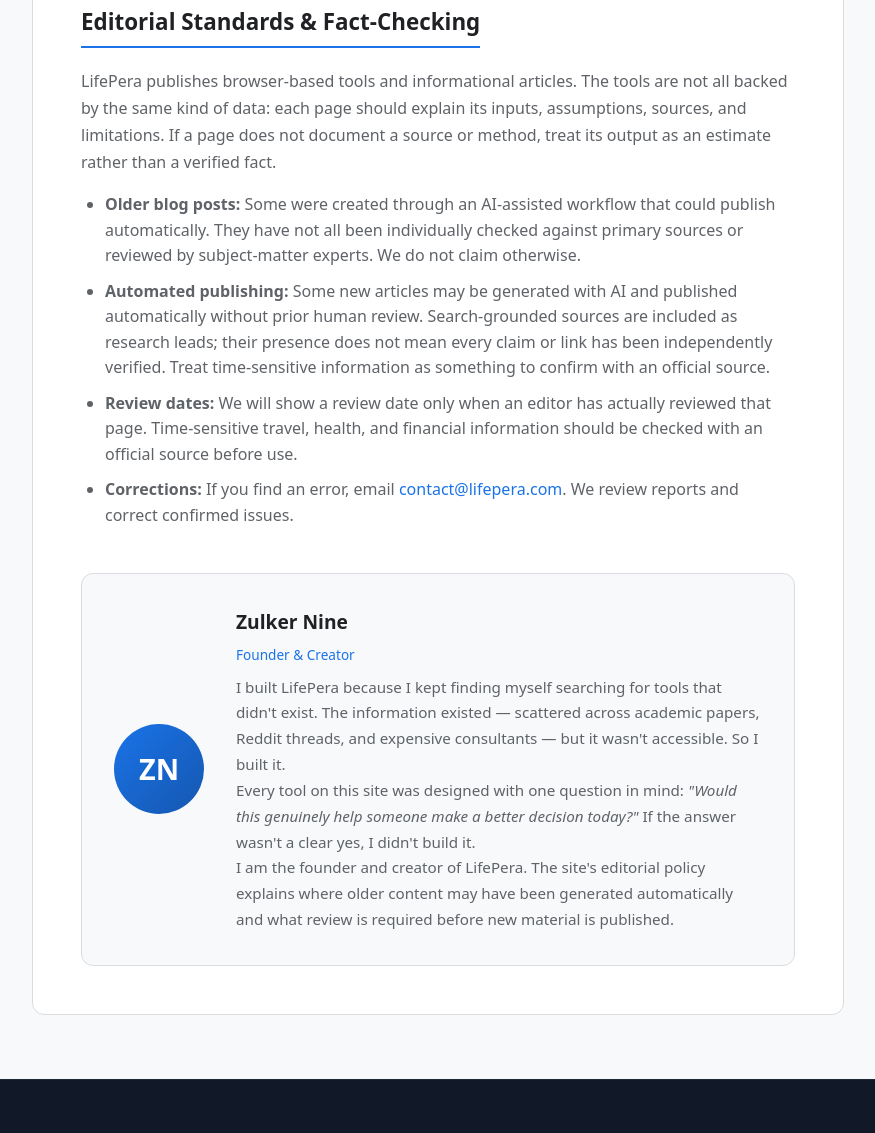
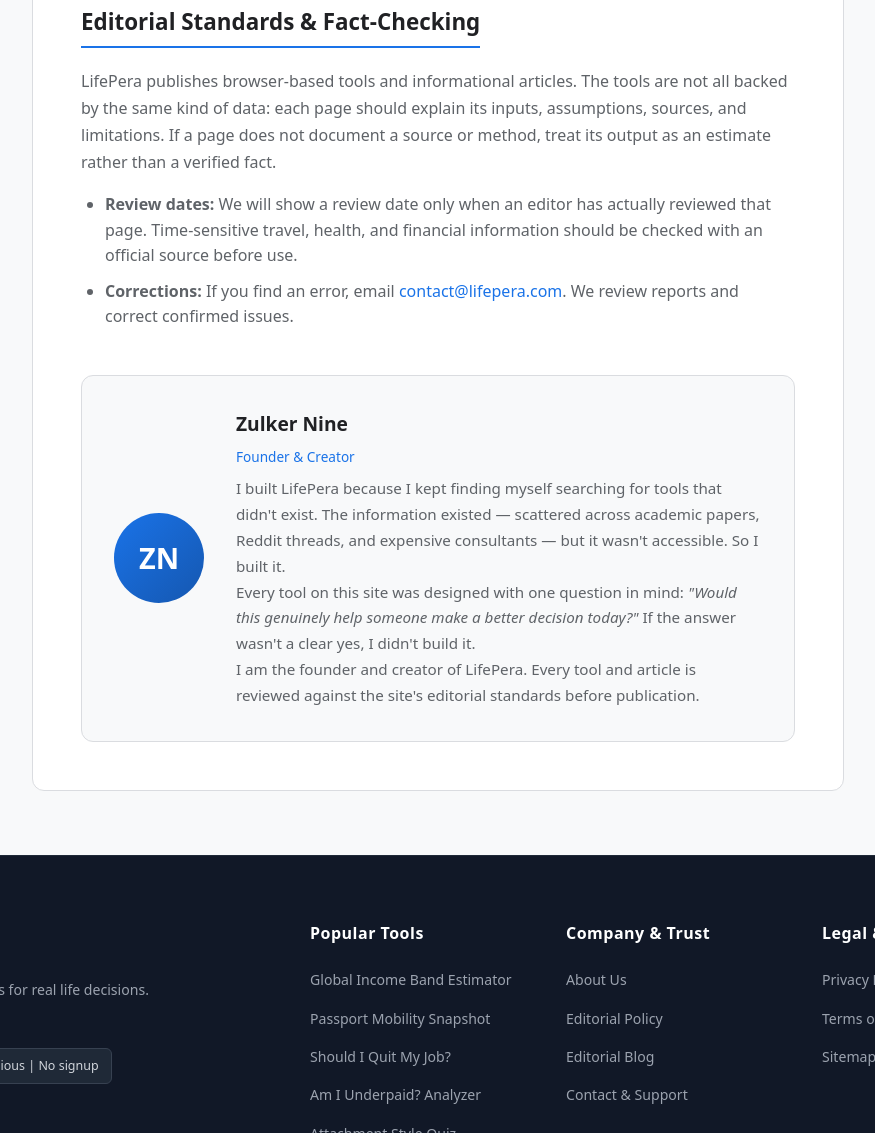
Before and after one commit to Md-Zulker-Nine/lifepera, a website: page about.html in a window 1280 px wide. Shown: the part 1405-2538 px from the top of the page, without its empty margins (202-1077 px from the left). Drawn offline with Linux system fonts and the light colour scheme.

Commit message:
Remove automatic publishing disclosures from about page

```diff
--- a/about.html
+++ b/about.html
@@ -127,8 +127,6 @@ footer{background:#111827;color:#9ca3af;border-top:1px solid #1f2937;padding:4re
 <h2 id="editorial">Editorial Standards &amp; Fact-Checking</h2>
 <p>LifePera publishes browser-based tools and informational articles. The tools are not all backed by the same kind of data: each page should explain its inputs, assumptions, sources, and limitations. If a page does not document a source or method, treat its output as an estimate rather than a verified fact.</p>
 <ul>
-<li><strong>Older blog posts:</strong> Some were created through an AI-assisted workflow that could publish automatically. They have not all been individually checked against primary sources or reviewed by subject-matter experts. We do not claim otherwise.</li>
-<li><strong>Automated publishing:</strong> Some new articles may be generated with AI and published automatically without prior human review. Search-grounded sources are included as research leads; their presence does not mean every claim or link has been independently verified. Treat time-sensitive information as something to confirm with an official source.</li>
 <li><strong>Review dates:</strong> We will show a review date only when an editor has actually reviewed that page. Time-sensitive travel, health, and financial information should be checked with an official source before use.</li>
 <li><strong>Corrections:</strong> If you find an error, email <a href="mailto:contact@lifepera.com">contact@lifepera.com</a>. We review reports and correct confirmed issues.</li>
 </ul>
@@ -140,7 +138,7 @@ footer{background:#111827;color:#9ca3af;border-top:1px solid #1f2937;padding:4re
 <div class="role">Founder &amp; Creator</div>
 <p>I built LifePera because I kept finding myself searching for tools that didn't exist. The information existed — scattered across academic papers, Reddit threads, and expensive consultants — but it wasn't accessible. So I built it.</p>
 <p>Every tool on this site was designed with one question in mind: <em>"Would this genuinely help someone make a better decision today?"</em> If the answer wasn't a clear yes, I didn't build it.</p>
-<p>I am the founder and creator of LifePera. The site's editorial policy explains where older content may have been generated automatically and what review is required before new material is published.</p>
+<p>I am the founder and creator of LifePera. Every tool and article is reviewed against the site's editorial standards before publication.</p>
 </div>
 </div>
 </div>
```
